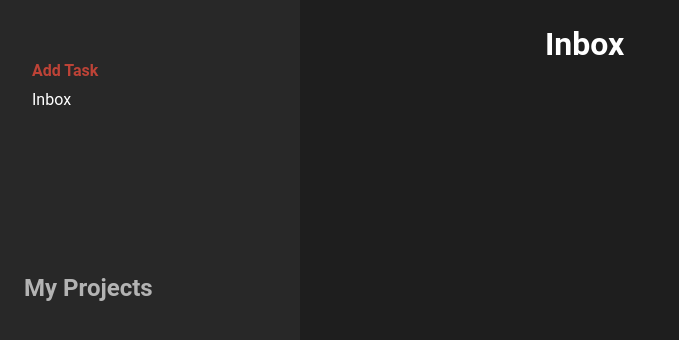
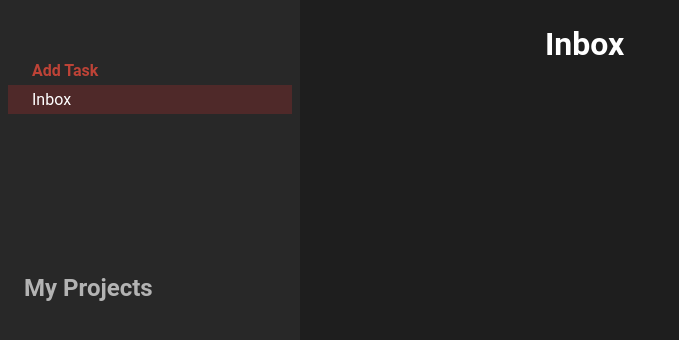
Before and after one commit to CaglarKilic/todo-list, a website built with webpack: page template.html in a window 1280 px wide. Shown: the whole page, without its empty margins (0-679 px from the left). Built offline with nearby package versions, Linux system fonts and the light colour scheme; files whose address does not match are found by name; what vanillajs-datepicker would draw is missing.

Commit message:
Finished highlighting selected project

```diff
--- a/src/dom.js
+++ b/src/dom.js
@@ -80,19 +80,31 @@ const Dom = (function () {
       if (activeProject != projectUID) {
         projects.get(activeProject).removeCard(card);
       }
+      displayProjectList(projects);
       displayProject(projects)(null);
-      displayProjectList(projects);
     };
   }
 
   function displayProject(projects) {
     return function (event) {
+      const highlight = function () {
+        projects.forEach((project) => {
+          const dom = document.querySelector(`li[data-uid="${project.uid}"]`);
+          if (project.uid == activeProject) {
+            dom.classList.add("highlight-project");
+          } else {
+            dom.classList.remove("highlight-project");
+          }
+        });
+      };
       const project = event
         ? projects.get(event.currentTarget.dataset.uid)
         : projects.get(activeProject);
       const header = document.querySelector("header");
       const main = document.querySelector("main");
       activeProject = project.uid;
+
+      highlight();
 
       header.replaceChildren();
       main.replaceChildren();
--- a/src/style.css
+++ b/src/style.css
@@ -12,6 +12,14 @@
   margin: 0;
   text-decoration: none;
   list-style: none;
+}
+
+.highlight-project {
+  background-color: #4f2929;
+}
+
+.highlight-project:hover {
+  background-color: #4f2929 !important;
 }
 
 .overlay {
@@ -422,7 +430,7 @@ aside {
       li {
         display: flex;
         align-items: center;
-        gap: 0.50rem;
+        gap: 0.5rem;
         border-radius: 5px;
         padding: 8px 1rem;
         cursor: pointer;
--- a/webpack.config.js
+++ b/webpack.config.js
@@ -8,7 +8,7 @@ module.exports = {
   },
   devServer: {
     static: "./dist",
-    watchFiles: ['./template.html']
+    watchFiles: ["./template.html"],
   },
   devtool: "eval-source-map",
   plugins: [
```
